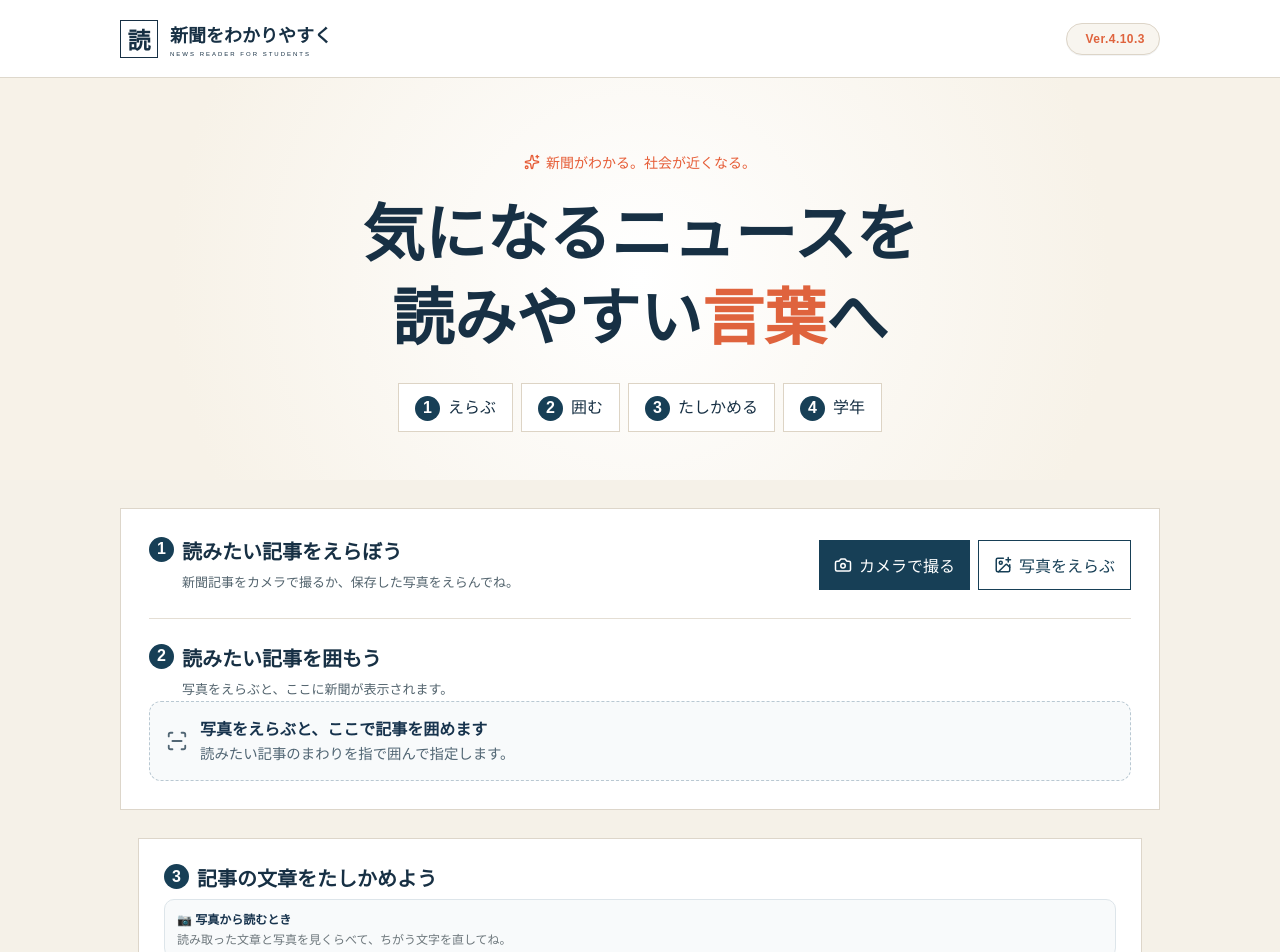
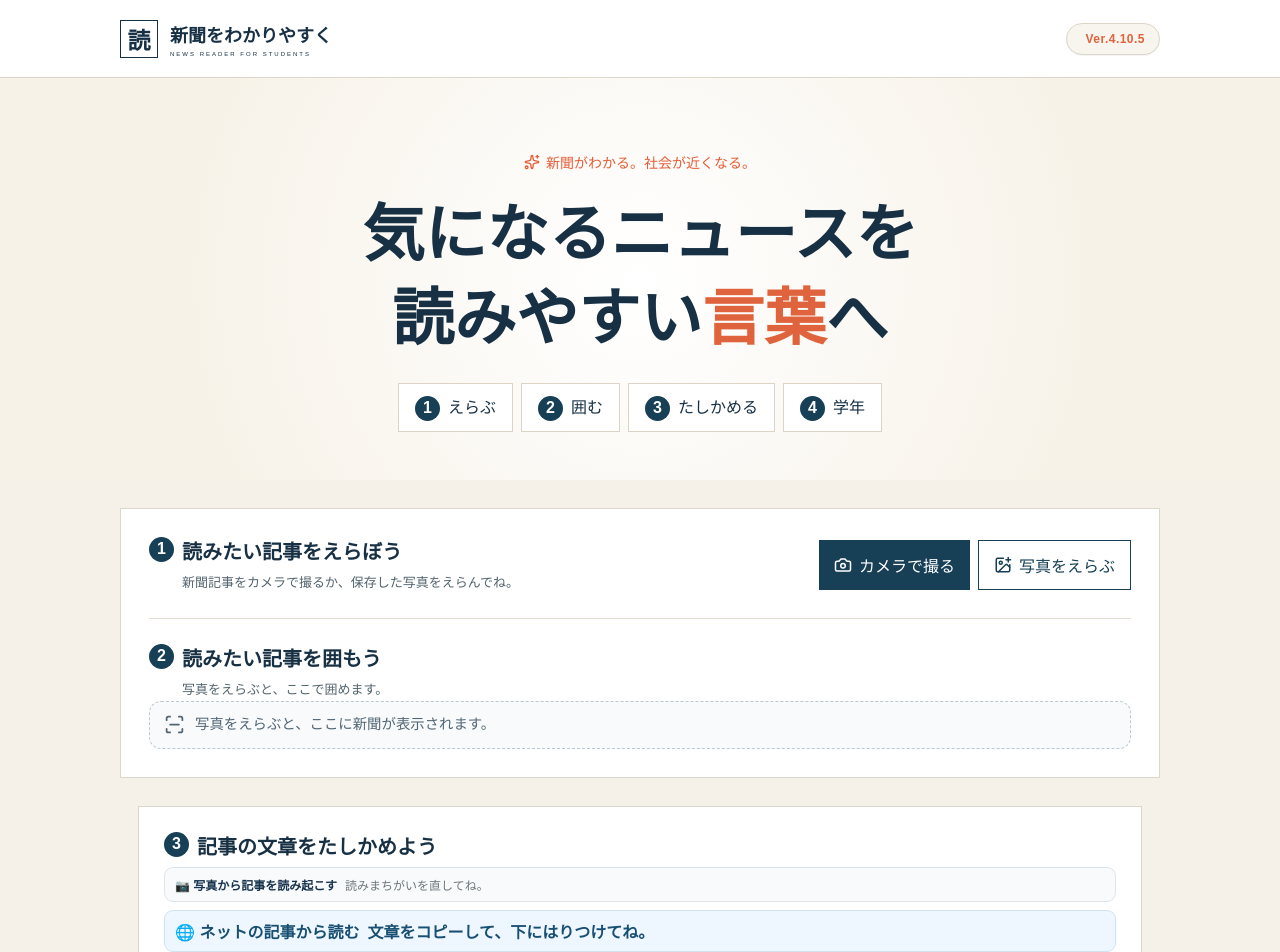
Before and after one commit to chc-chupea/news-grade-reader, a Next.js app in the folder 20260907chatGTPVer/: page / in a window 1280 px wide. Shown: the top 952 px of the page. Built offline with nearby package versions, Linux system fonts and the light colour scheme.

Commit message:
Add files via upload

```diff
--- a/20260907chatGTPVer/app/page.tsx
+++ b/20260907chatGTPVer/app/page.tsx
@@ -38,19 +38,19 @@ export default function Home() {
     finally { setConverting(false); }
   };
   return <main>
-    <header className="topbar"><div className="brand"><span>読</span><div>新聞をわかりやすく<small>NEWS READER FOR STUDENTS</small></div></div><div className="version"><b>Ver.4.10.3</b></div></header>
+    <header className="topbar"><div className="brand"><span>読</span><div>新聞をわかりやすく<small>NEWS READER FOR STUDENTS</small></div></div><div className="version"><b>Ver.4.10.5</b></div></header>
     <section className="hero"><p><Sparkles size={16}/>新聞がわかる。社会が近くなる。</p><h1>気になるニュースを<br/>読みやすい<span className="word-highlight">言葉</span>へ</h1><div className="flow" aria-label="使い方の順番"><span><b>1</b>えらぶ</span><span><b>2</b>囲む</span><span><b>3</b>たしかめる</span><span><b>4</b>学年</span></div></section>
     <Scanner onBusy={setScanning} onRead={(value, _review, source) => { setText(value); setArticleImage(source || null); setResult(null); setActiveEvidenceIndex(null); }}/>
     <section className="workspace">
       <div className="panel" id="check-article"><SectionTitle number="3" title="記事の文章をたしかめよう" note=""/>
-        <div style={{ display: "grid", gap: "10px", marginBottom: "12px" }}>
-          <div className="edit-note" style={{ margin: 0, padding: "10px 12px", borderRadius: "10px", background: "#f8fafb", border: "1px solid #dde5ea" }}>
-            <b style={{ display: "block", marginBottom: "3px", color: "#17334d" }}>📷 写真から読むとき</b>
-            <span>読み取った文章と写真を見くらべて、ちがう文字を直してね。</span>
+        <div style={{ display: "grid", gap: "8px", marginBottom: "10px" }}>
+          <div className="edit-note" style={{ margin: 0, padding: "8px 10px", borderRadius: "9px", background: "#f8fafb", border: "1px solid #dde5ea" }}>
+            <b style={{ color: "#17334d" }}>📷 写真から記事を読み起こす</b>
+            <span style={{ marginLeft: "8px" }}>読みまちがいを直してね。</span>
           </div>
-          <div className="digital-paste-note" style={{ margin: 0, padding: "10px 12px", borderRadius: "10px", background: "#eef7ff", border: "1px solid #cfe2f3", color: "#184f72" }}>
-            <b style={{ display: "block", marginBottom: "3px" }}>🌐 ネットの記事なら、ここからでもOK！</b>
-            <span>記事の文章をコピーして、下にはりつけてね。</span>
+          <div className="digital-paste-note" style={{ margin: 0, padding: "8px 10px", borderRadius: "9px", background: "#eef7ff", border: "1px solid #cfe2f3", color: "#184f72" }}>
+            <b>🌐 ネットの記事から読む</b>
+            <span style={{ marginLeft: "8px" }}>文章をコピーして、下にはりつけてね。</span>
           </div>
         </div>
         <ArticleEditor text={text} source={articleImage} disabled={scanning || converting} onChange={(value) => { setText(value); setResult(null); setActiveEvidenceIndex(null); }}/>{text.trim() && <a className="next-step" href="#choose-grade">たしかめたら、学年をえらぶ ↓</a>}</div>
@@ -718,24 +718,21 @@ function Scanner({ onRead, onBusy }: { onBusy: (busy: boolean) => void; onRead:
       </div>
     </div>}
     {!fileName && <div className="crop">
-      <SectionTitle number="2" title="読みたい記事を囲もう" note="写真をえらぶと、ここに新聞が表示されます。"/>
+      <SectionTitle number="2" title="読みたい記事を囲もう" note="写真をえらぶと、ここで囲めます。"/>
       <div
         style={{
           display: "flex",
           alignItems: "center",
-          gap: "12px",
-          padding: "14px 16px",
+          gap: "10px",
+          padding: "12px 14px",
           borderRadius: "12px",
           border: "1px dashed #b9c8d2",
           background: "#f8fafb",
           color: "#516674",
         }}
       >
-        <ScanLine size={22}/>
-        <div>
-          <b style={{ display: "block", marginBottom: "3px", color: "#17334d" }}>写真をえらぶと、ここで記事を囲めます</b>
-          <span style={{ fontSize: ".9rem", lineHeight: 1.6 }}>読みたい記事のまわりを指で囲んで指定します。</span>
-        </div>
+        <ScanLine size={21}/>
+        <span style={{ fontSize: ".9rem", lineHeight: 1.5 }}>写真をえらぶと、ここに新聞が表示されます。</span>
       </div>
     </div>}
     {fileName && <div className={cropExpanded ? "crop crop-expanded" : "crop"}>
```
